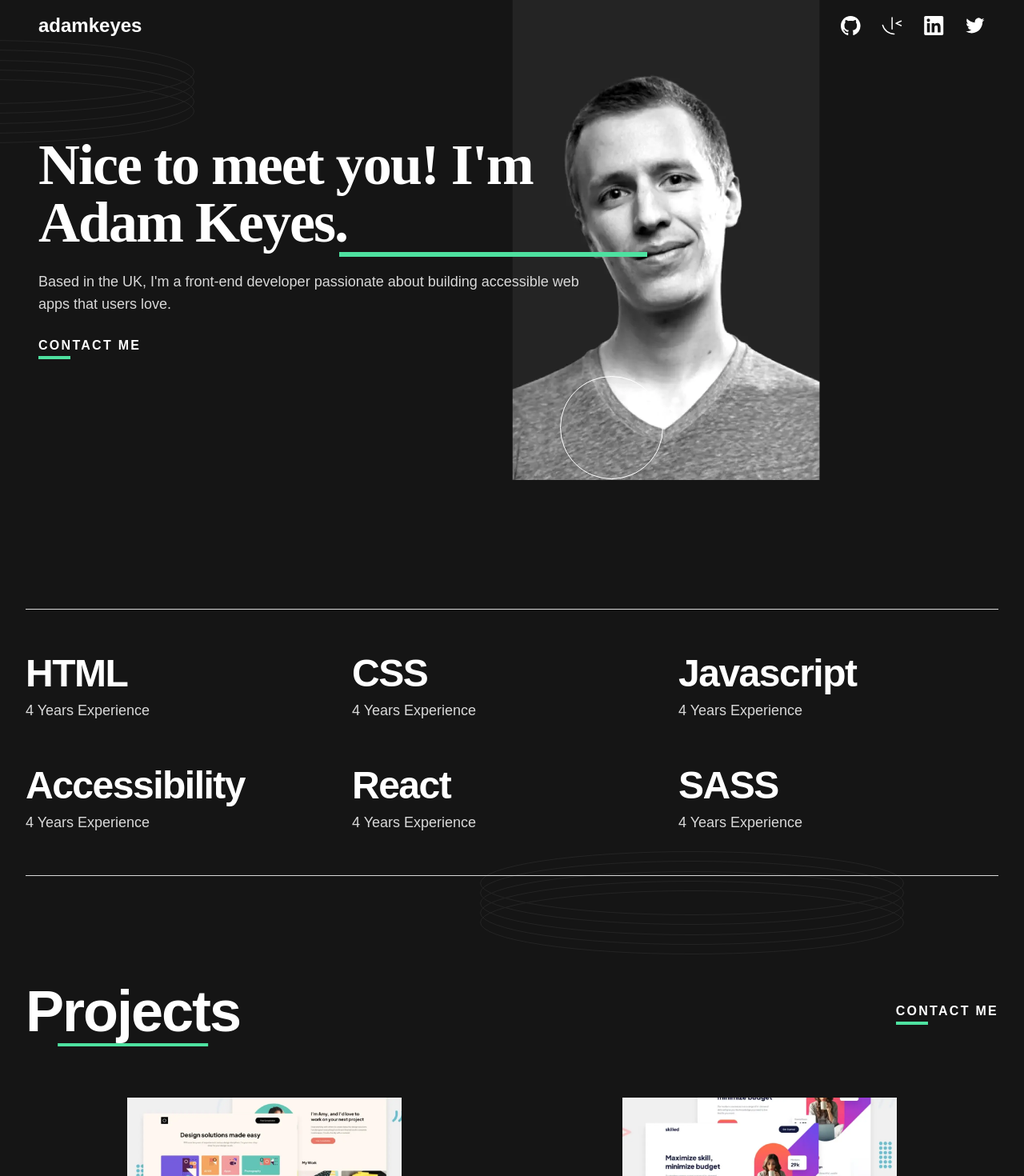
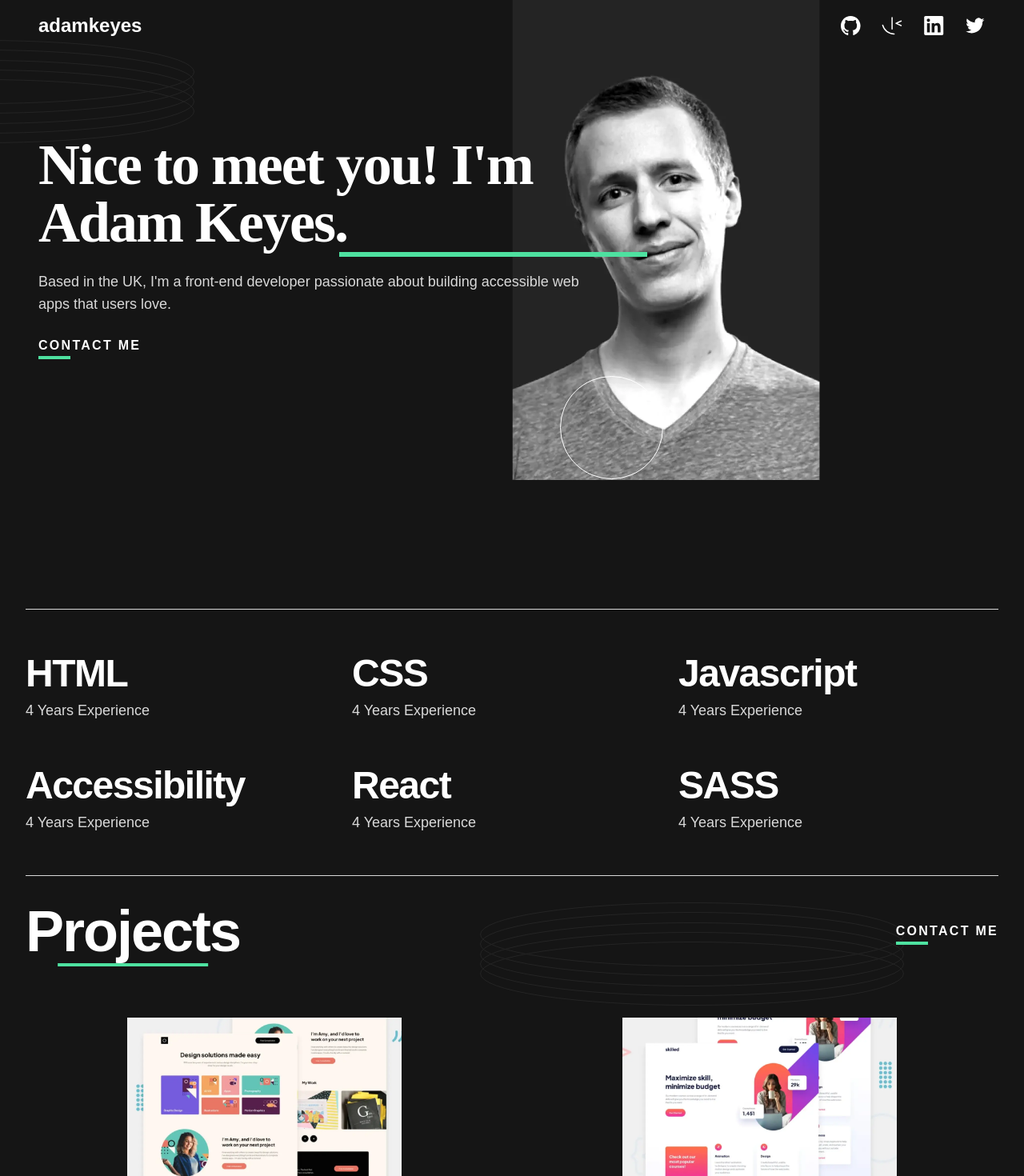
Before and after one commit to Hcmwebs/single-page-dev-portifolio, a React (Vite) app: page / in a window 1280 px wide. Shown: the top 1470 px of the page at 80% size. Built offline with nearby package versions, Linux system fonts and the light colour scheme.

Commit message:
moved the container into the main component
Signed-off-by: Heze <64218603+Hcmwebs@users.noreply.github.com>

```diff
--- a/src/components/MainBody.jsx
+++ b/src/components/MainBody.jsx
@@ -4,13 +4,13 @@ import { Container, StyledMain, StyledRings } from '../styles'
 
 const MainBody = () => {
 	return (
-		<Container>
-			<StyledMain>
+		<StyledMain>
+			<Container>
 				<StyledRings className='main' />
 				<Skills />
 				<Projects />
-			</StyledMain>
-		</Container>
+			</Container>
+		</StyledMain>
 	)
 }
 
```
